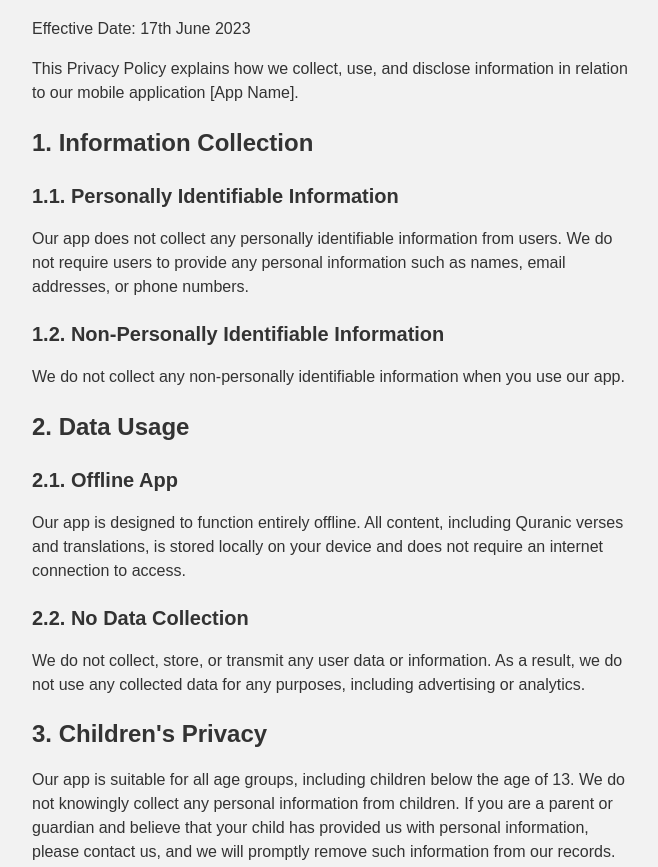
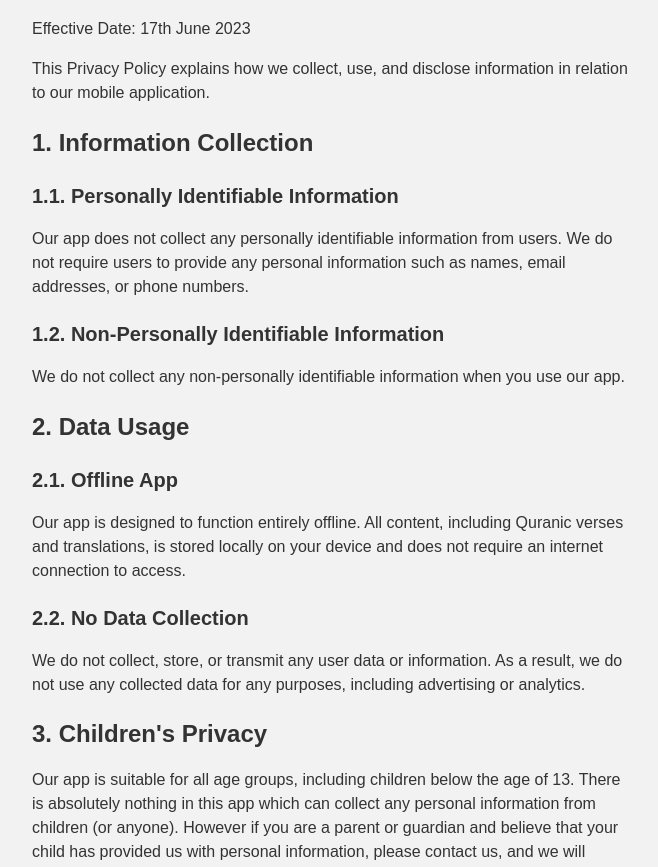
Before and after one commit to ahlulbait/quran-majeed-public-urls, a plain HTML site: page privacy-policy/index.html in a window 1280 px wide. Shown: the part 84-951 px from the top of the page, without its empty margins (308-966 px from the left). Drawn offline with Linux system fonts and the light colour scheme.

Commit message:
Adding privacy policy

```diff
--- a/privacy-policy/index.html
+++ b/privacy-policy/index.html
@@ -1,5 +1,6 @@
 <!DOCTYPE html>
 <html lang="en">
+
 <head>
   <meta charset="UTF-8">
   <meta name="viewport" content="width=device-width, initial-scale=1.0">
@@ -15,37 +16,44 @@
       background-color: #f2f2f2;
       color: #333333;
     }
+
     h1 {
       font-size: 28px;
       margin-bottom: 20px;
       color: #555555;
     }
+
     h2 {
       font-size: 24px;
       margin-bottom: 15px;
       color: #333333;
     }
+
     h3 {
       font-size: 20px;
       margin-bottom: 10px;
       color: #333333;
     }
+
     p {
       margin-bottom: 15px;
     }
   </style>
 </head>
+
 <body>
   <h1>Privacy Policy</h1>
 
   <p>Effective Date: 17th June 2023</p>
 
-  <p>This Privacy Policy explains how we collect, use, and disclose information in relation to our mobile application [App Name].</p>
+  <p>This Privacy Policy explains how we collect, use, and disclose information in relation to our mobile application.
+  </p>
 
   <h2>1. Information Collection</h2>
 
   <h3>1.1. Personally Identifiable Information</h3>
-  <p>Our app does not collect any personally identifiable information from users. We do not require users to provide any personal information such as names, email addresses, or phone numbers.</p>
+  <p>Our app does not collect any personally identifiable information from users. We do not require users to provide any
+    personal information such as names, email addresses, or phone numbers.</p>
 
   <h3>1.2. Non-Personally Identifiable Information</h3>
   <p>We do not collect any non-personally identifiable information when you use our app.</p>
@@ -53,24 +61,31 @@
   <h2>2. Data Usage</h2>
 
   <h3>2.1. Offline App</h3>
-  <p>Our app is designed to function entirely offline. All content, including Quranic verses and translations, is stored locally on your device and does not require an internet connection to access.</p>
+  <p>Our app is designed to function entirely offline. All content, including Quranic verses and translations, is stored
+    locally on your device and does not require an internet connection to access.</p>
 
   <h3>2.2. No Data Collection</h3>
-  <p>We do not collect, store, or transmit any user data or information. As a result, we do not use any collected data for any purposes, including advertising or analytics.</p>
+  <p>We do not collect, store, or transmit any user data or information. As a result, we do not use any collected data
+    for any purposes, including advertising or analytics.</p>
 
   <h2>3. Children's Privacy</h2>
-  <p>Our app is suitable for all age groups, including children below the age of 13. We do not knowingly collect any personal information from children. If you are a parent or guardian and believe that your child has provided us with personal information, please contact us, and we will promptly remove such information from our records.</p>
+  <p>Our app is suitable for all age groups, including children below the age of 13. There is absolutely nothing in this app which can collect any
+    personal information from children (or anyone). However if you are a parent or guardian and believe that your child has provided us with
+    personal information, please contact us, and we will promptly remove such information from our records.</p>
 
   <h2>4. Third-Party Services</h2>
   <p>Our app does not integrate any third-party services or APIs that would collect or process user data.</p>
 
 
   <h2>6. Changes to this Privacy Policy</h2>
-    <p>We reserve the right to update or make changes to this Privacy Policy from time to time. Any changes will be effective upon posting the revised Privacy Policy in the app. We encourage you to review this Privacy Policy periodically.</p>
+  <p>We reserve the right to update or make changes to this Privacy Policy from time to time. Any changes will be
+    effective upon posting the revised Privacy Policy in the app. We encourage you to review this Privacy Policy
+    periodically.</p>
 
   <h2>7. Contact Us</h2>
   <p>If you have any questions or concerns about this Privacy Policy or our app, please contact us:</p>
 
   <p>Email: ahlulbaitsoftwares@gmail.com</p>
 </body>
+
 </html>
```
Lines whose indentation alone changed are shown as unchanged.
